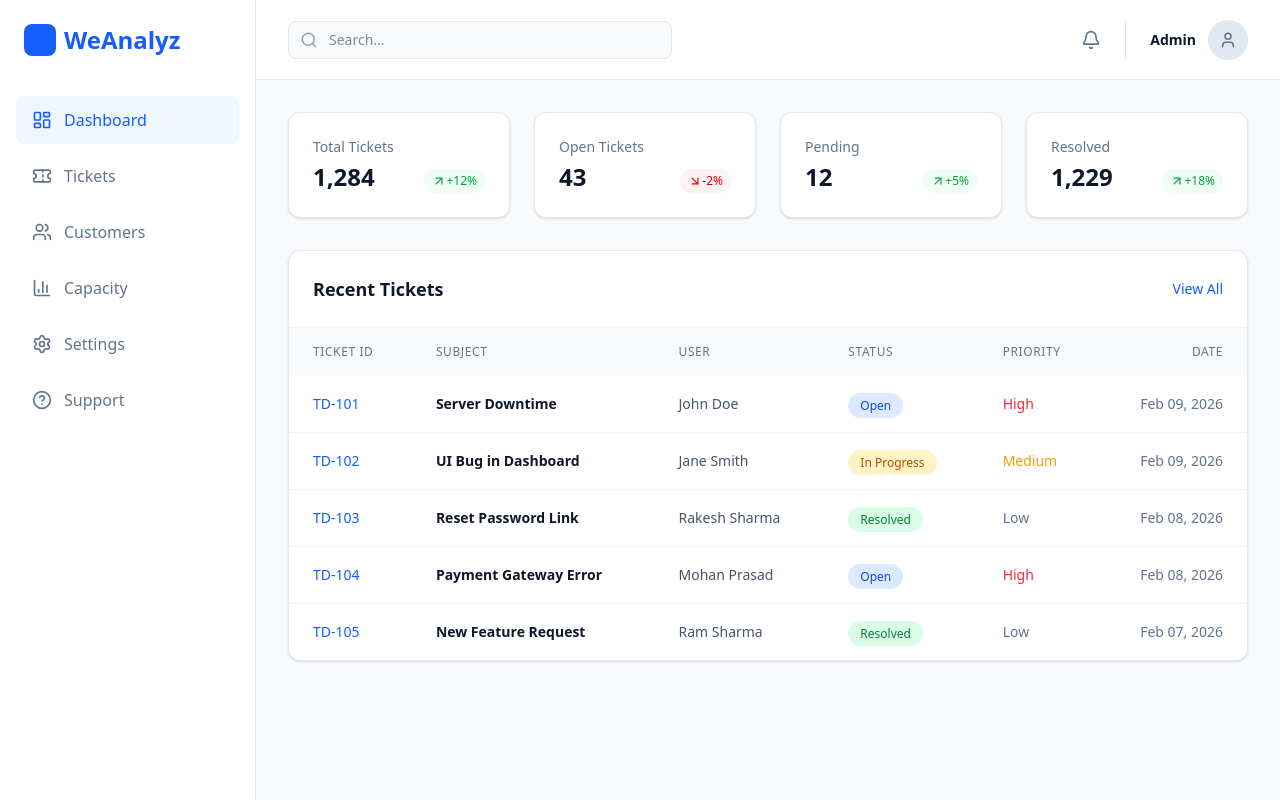
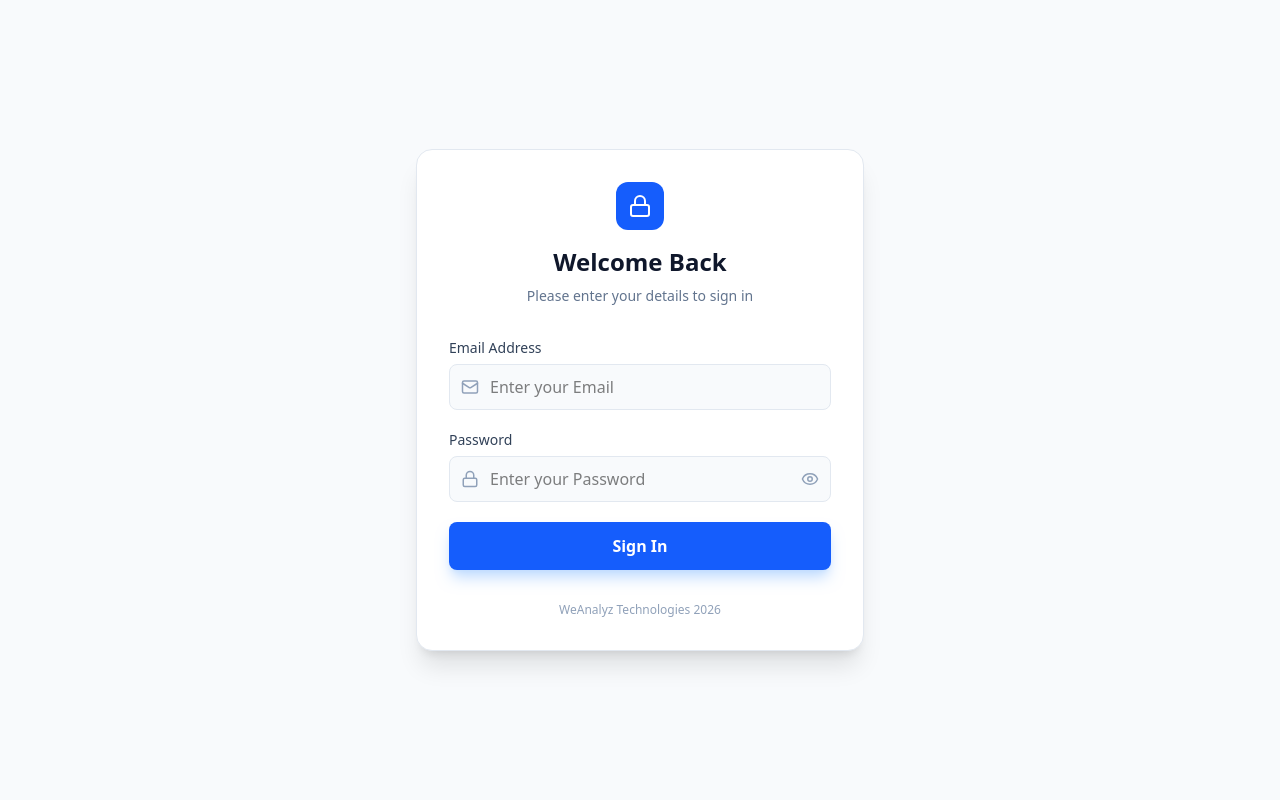
Before and after one commit to Coderofcoders70/WeAnalyze-Assessment, a React (Vite) app: page / in a window 1280 px wide. Built offline with nearby package versions, Linux system fonts and the light colour scheme.

Commit message:
Added Login Page

```diff
--- a/src/App.jsx
+++ b/src/App.jsx
@@ -2,11 +2,17 @@ import { useState } from 'react';
 import Header from './components/Header';
 import Sidebar from './components/Sidebar';
 import { Stats_Data } from './data/mockData';
+import LoginPage from './components/LoginPage';
 import StatusCard from './components/StatusCard';
 import TicketTable from './components/TicketTable';
 
 function App() {
+  const [isLoggedIn, setIsLoggedIn] = useState(false);
   const [isSidebarOpen, setSidebarOpen] = useState(false);
+
+  if (!isLoggedIn) {
+    return <LoginPage onLogin={() => setIsLoggedIn(true)} />; // If not logged in then take the user back to the login page
+  }
 
   return (
     <div className="flex min-h-screen bg-slate-50 font-sans text-slate-900 overflow-x-hidden">
--- a/src/components/Header.jsx
+++ b/src/components/Header.jsx
@@ -21,8 +21,9 @@ const Header = ({ onMenuClick }) => {
       </div>
 
       <div className="flex items-center gap-3 md:gap-6 ml-4">
-        <button className="text-slate-500 hover:text-blue-600">
+        <button className="relative text-slate-500 hover:text-blue-600">
           <Bell size={20} />
+          <span className="absolute -top-1 -right-1 w-2 h-2 bg-red-500 rounded-full border-2 border-white"></span>
         </button>
         <div className="flex items-center gap-2 md:gap-3 pl-3 md:pl-6 border-l border-slate-200">
           <div className="hidden sm:block text-right">
--- /dev/null
+++ b/src/components/LoginPage.jsx
@@ -0,0 +1,91 @@
+import { useState } from 'react';
+import { Lock, Mail, Eye, EyeOff } from 'lucide-react';
+
+const LoginPage = ({ onLogin }) => {
+  const [email, setEmail] = useState('');
+  const [password, setPassword] = useState('');
+  const [showPassword, setShowPassword] = useState(false);
+  const [error, setError] = useState('');
+
+  const handleSubmit = (e) => {
+    e.preventDefault();
+    // Credentials for email and password
+    if (email === 'admin@example.com' && password === 'admin123') {
+      onLogin();
+    } else {
+      setError('Invalid email or password. Try admin@example.com / admin123');
+    }
+  };
+
+  return (
+    <div className="min-h-screen bg-slate-50 flex items-center justify-center p-4">
+      <div className="max-w-md w-full bg-white rounded-2xl shadow-xl border border-slate-200 p-8">
+        <div className="text-center mb-8">
+          <div className="w-12 h-12 bg-blue-600 rounded-xl mx-auto mb-4 flex items-center justify-center">
+            <Lock className="text-white" size={24} />
+          </div>
+          <h2 className="text-2xl font-bold text-slate-900">Welcome Back</h2>
+          <p className="text-slate-500 mt-2 text-sm">Please enter your details to sign in</p>
+        </div>
+
+        <form onSubmit={handleSubmit} className="space-y-5">
+          {error && (
+            <div className="bg-red-50 text-red-600 text-xs p-3 rounded-lg border border-red-100">
+              {error}
+            </div>
+          )}
+
+          <div>
+            <label className="block text-sm font-medium text-slate-700 mb-1.5">Email Address</label>
+            <div className="relative">
+              <Mail className="absolute left-3 top-1/2 -translate-y-1/2 text-slate-400" size={18} />
+              <input
+                type="email"
+                required
+                className="w-full pl-10 pr-4 py-2.5 bg-slate-50 border border-slate-200 rounded-lg focus:ring-2 focus:ring-blue-500 focus:outline-none transition-all"
+                placeholder="Enter your Email"
+                value={email}
+                onChange={(e) => setEmail(e.target.value)}
+              />
+            </div>
+          </div>
+
+          <div>
+            <label className="block text-sm font-medium text-slate-700 mb-1.5">Password</label>
+            <div className="relative">
+              <Lock className="absolute left-3 top-1/2 -translate-y-1/2 text-slate-400" size={18} />
+              <input
+                type={showPassword ? "text" : "password"}
+                required
+                className="w-full pl-10 pr-12 py-2.5 bg-slate-50 border border-slate-200 rounded-lg focus:ring-2 focus:ring-blue-500 focus:outline-none transition-all"
+                placeholder="Enter your Password"
+                value={password}
+                onChange={(e) => setPassword(e.target.value)}
+              />
+              <button
+                type="button"
+                className="absolute right-3 top-1/2 -translate-y-1/2 text-slate-400 hover:text-slate-600"
+                onClick={() => setShowPassword(!showPassword)}
+              >
+                {showPassword ? <EyeOff size={18} /> : <Eye size={18} />}
+              </button>
+            </div>
+          </div>
+
+          <button
+            type="submit"
+            className="w-full bg-blue-600 hover:bg-blue-700 text-white font-semibold py-3 rounded-lg shadow-lg shadow-blue-200 transition-all active:scale-[0.98]"
+          >
+            Sign In
+          </button>
+        </form>
+
+        <p className="text-center text-slate-400 text-xs mt-8 font-sans">
+          WeAnalyz Technologies 2026
+        </p>
+      </div>
+    </div>
+  );
+};
+
+export default LoginPage;
```
